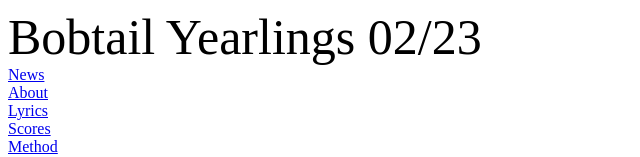
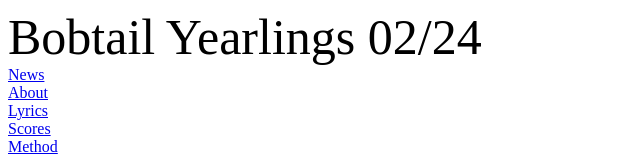
Before and after one commit to bennettslin/bobtail_yearlings_app_legacy, a Next.js app: page / in a window 1280 px wide. Shown: the top 157 px of the page, without its empty margins (0-640 px from the left). Built offline with nearby package versions, Linux system fonts and the light colour scheme.

Commit message:
Confirm successful CloudFront alias.

```diff
--- a/pages/index.jsx
+++ b/pages/index.jsx
@@ -13,7 +13,7 @@ export default () => (
                     'Root'
                 )
             }}
-        >Bobtail Yearlings 02/23</div>
+        >Bobtail Yearlings 02/24</div>
         <div>
             <Link
                 {...{ href: '/News' }}
```
